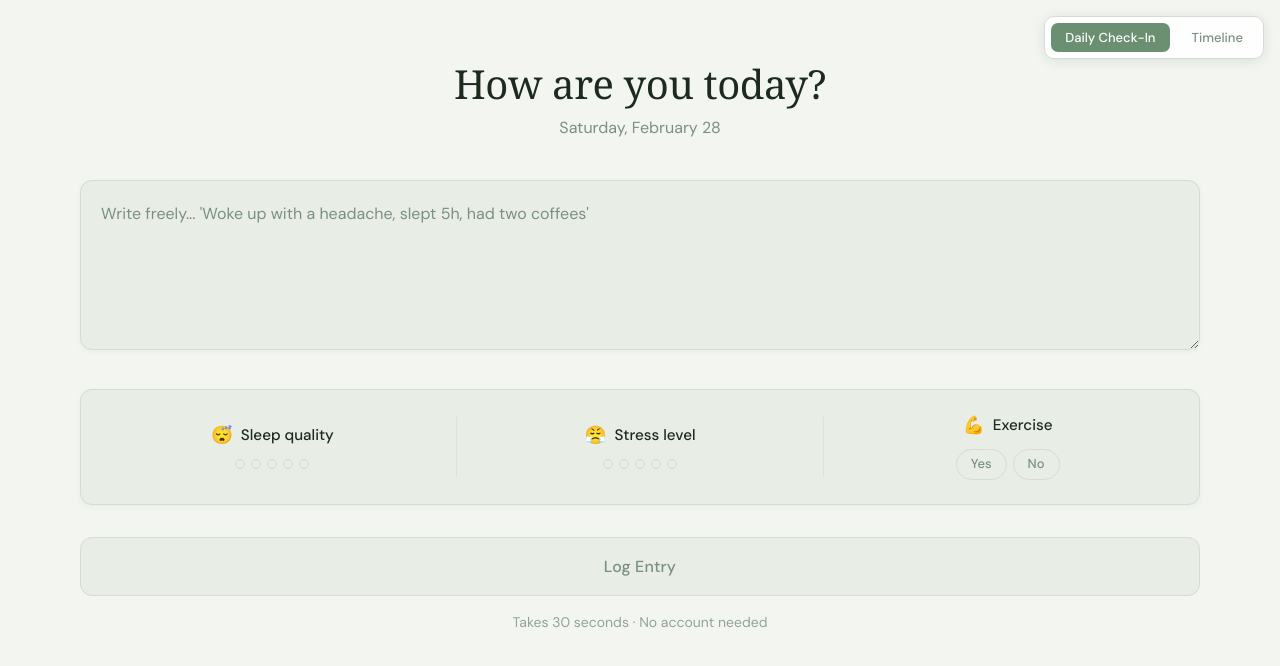
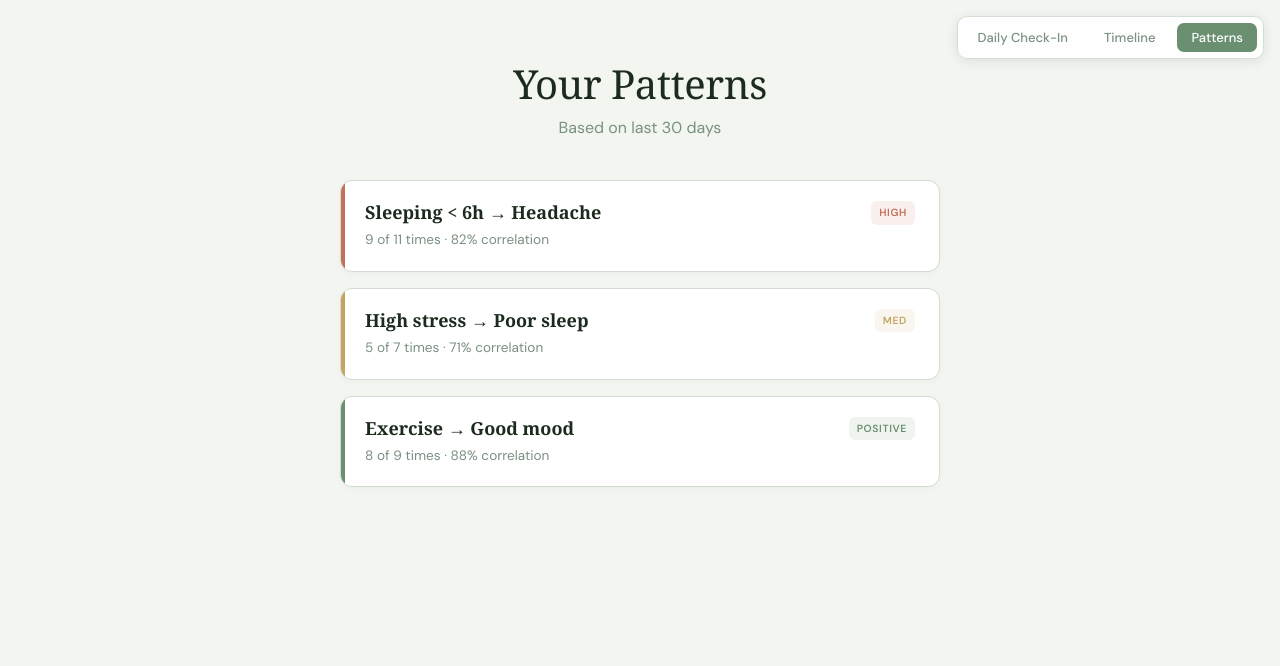
Before and after one commit to shirelmr/koru, a React (Vite) app in the folder client/: page / in a window 1280 px wide. Shown: the top 666 px of the page. Built offline with nearby package versions, Linux system fonts and the light colour scheme.

Commit message:
arischanges

```diff
--- a/client/src/App.jsx
+++ b/client/src/App.jsx
@@ -1,10 +1,11 @@
 import { useState } from 'react'
 import DailyCheckIn from './components/DailyCheckin'
 import Timeline from './components/Timeline'
+import Patterns from './components/Patterns' // <-- Importa el nuevo componente
 import './App.css'
 
 function App() {
-  const [screen, setScreen] = useState('checkin')
+  const [screen, setScreen] = useState('patterns') // Empieza en patterns para probarlo
 
   return (
     <div className="App">
@@ -21,8 +22,19 @@ function App() {
         >
           Timeline
         </button>
+        {/* Botón para la nueva pantalla */}
+        <button
+          className={screen === 'patterns' ? 'active' : ''}
+          onClick={() => setScreen('patterns')}
+        >
+          Patterns
+        </button>
       </nav>
-      {screen === 'checkin' ? <DailyCheckIn /> : <Timeline />}
+
+      {/* Lógica de renderizado */}
+      {screen === 'checkin' && <DailyCheckIn />}
+      {screen === 'timeline' && <Timeline />}
+      {screen === 'patterns' && <Patterns />}
     </div>
   )
 }
--- /dev/null
+++ b/client/src/components/Patterns.css
@@ -0,0 +1,151 @@
+/* ─── Layout & Header ────────────────────────────────────────────── */
+.patterns-wrapper {
+  min-height: 100vh;
+  width: 100%;
+  background-color: var(--bg);
+  padding: 60px 80px;
+  box-sizing: border-box;
+}
+
+.patterns-container {
+  max-width: 600px;
+  margin: 0 auto;
+  display: flex;
+  flex-direction: column;
+}
+
+.patterns-header {
+  margin-bottom: 40px;
+  text-align: center;
+}
+
+.patterns-title {
+  font-family: 'DM Serif Display', Georgia, serif;
+  font-size: 2.5rem;
+  font-weight: 400;
+  color: var(--text);
+  margin: 0 0 8px;
+  letter-spacing: -0.01em;
+  line-height: 1.2;
+}
+
+.patterns-subtext {
+  font-family: 'DM Sans', sans-serif;
+  font-size: 1rem;
+  color: var(--text-muted);
+  margin: 0;
+  font-weight: 400;
+}
+
+/* ─── Empty State ────────────────────────────────────────────────── */
+.empty-state-patterns {
+  display: flex;
+  flex-direction: column;
+  align-items: center;
+  justify-content: center;
+  padding: 60px 0;
+  opacity: 0.7;
+}
+
+.empty-illustration {
+  font-size: 3rem;
+  margin-bottom: 16px;
+}
+
+.empty-state-patterns p {
+  font-family: 'DM Sans', sans-serif;
+  font-size: 1rem;
+  color: var(--text-muted);
+  text-align: center;
+}
+
+/* ─── Pattern Cards ──────────────────────────────────────────────── */
+.patterns-list {
+  display: flex;
+  flex-direction: column;
+  gap: 16px;
+}
+
+.pattern-card {
+  background-color: var(--bg-card);
+  border: 1.5px solid var(--border);
+  border-radius: 12px;
+  padding: 20px 24px;
+  position: relative;
+  overflow: hidden;
+  display: flex;
+  justify-content: space-between;
+  align-items: flex-start;
+  box-shadow: 0 2px 6px rgba(28, 43, 30, 0.03);
+  transition: transform 0.2s ease, box-shadow 0.2s ease;
+}
+
+.pattern-card:hover {
+  transform: translateY(-2px);
+  box-shadow: 0 6px 16px rgba(28, 43, 30, 0.06);
+}
+
+/* Left colored bar (4px wide) */
+.pattern-card::before {
+  content: '';
+  position: absolute;
+  left: 0;
+  top: 0;
+  bottom: 0;
+  width: 4px;
+}
+
+.pattern-card.strength-high::before { background-color: var(--red); }
+.pattern-card.strength-med::before { background-color: #C4A460; } /* Yellow/Neutral from Timeline */
+.pattern-card.strength-positive::before { background-color: #6B8F71; } /* Green/Good */
+
+.pattern-info {
+  display: flex;
+  flex-direction: column;
+  gap: 6px;
+}
+
+.pattern-text {
+  font-family: 'DM Serif Display', Georgia, serif;
+  font-size: 18px;
+  color: var(--text);
+  margin: 0;
+  line-height: 1.3;
+}
+
+.pattern-sub {
+  font-family: 'DM Sans', sans-serif;
+  font-size: 0.85rem;
+  color: var(--text-muted);
+  margin: 0;
+}
+
+/* Strength Badge */
+.pattern-badge {
+  font-family: 'DM Sans', sans-serif;
+  font-size: 0.65rem;
+  font-weight: 700;
+  padding: 4px 8px;
+  border-radius: 6px;
+  letter-spacing: 0.06em;
+  text-transform: uppercase;
+}
+
+.badge-high {
+  color: var(--red);
+  background-color: rgba(196, 112, 90, 0.1);
+}
+.badge-med {
+  color: #C4A460;
+  background-color: rgba(196, 164, 96, 0.1);
+}
+.badge-positive {
+  color: #6B8F71;
+  background-color: rgba(107, 143, 113, 0.1);
+}
+
+/* ─── Mobile ─────────────────────────────────────────────────────── */
+@media (max-width: 768px) {
+  .patterns-wrapper { padding: 32px 16px; }
+  .patterns-title { font-size: 2rem; }
+}
--- /dev/null
+++ b/client/src/components/Patterns.jsx
@@ -0,0 +1,86 @@
+import { useState } from 'react';
+import './Patterns.css';
+
+// Mock data based on your API spec
+const mockPatterns = [
+  {
+    id: 1,
+    cause: 'Sleeping < 6h',
+    effect: 'Headache',
+    occurrences: 9,
+    total: 11,
+    percentage: 82,
+    strength: 'high', // 'high' | 'med' | 'positive'
+  },
+  {
+    id: 2,
+    cause: 'High stress',
+    effect: 'Poor sleep',
+    occurrences: 5,
+    total: 7,
+    percentage: 71,
+    strength: 'med',
+  },
+  {
+    id: 3,
+    cause: 'Exercise',
+    effect: 'Good mood',
+    occurrences: 8,
+    total: 9,
+    percentage: 88,
+    strength: 'positive',
+  },
+];
+
+export default function Patterns() {
+  // Toggle this to true/false to test the empty state during the hackathon
+  const [hasEnoughData, setHasEnoughData] = useState(true);
+
+  return (
+    <div className="patterns-wrapper">
+      <div className="patterns-container">
+
+        {/* Header */}
+        <div className="patterns-header">
+          <h1 className="patterns-title">Your Patterns</h1>
+          <p className="patterns-subtext">Based on last 30 days</p>
+        </div>
+
+        {/* Content */}
+        {!hasEnoughData ? (
+          <div className="empty-state-patterns">
+            <span className="empty-illustration">🔍</span>
+            <p>Keep logging — patterns appear after 7 days</p>
+            {/* Hackathon demo toggle */}
+            <button
+              onClick={() => setHasEnoughData(true)}
+              style={{marginTop: '20px', fontSize: '0.8rem'}}
+              className="log-button" /* Reusing the button style from DailyCheckin */
+            >
+              Simulate 7+ Days of Data
+            </button>
+          </div>
+        ) : (
+          <div className="patterns-list">
+            {mockPatterns.map((pattern) => (
+              <div key={pattern.id} className={`pattern-card strength-${pattern.strength}`}>
+                <div className="pattern-info">
+                  <h3 className="pattern-text">
+                    {pattern.cause} → {pattern.effect}
+                  </h3>
+                  <p className="pattern-sub">
+                    {pattern.occurrences} of {pattern.total} times · {pattern.percentage}% correlation
+                  </p>
+                </div>
+                <div className={`pattern-badge badge-${pattern.strength}`}>
+                  {pattern.strength === 'med' ? 'MED' : pattern.strength.toUpperCase()}
+                </div>
+              </div>
+            ))}
+          </div>
+        )}
+
+      </div>
+    </div>
+  );
+}
```
